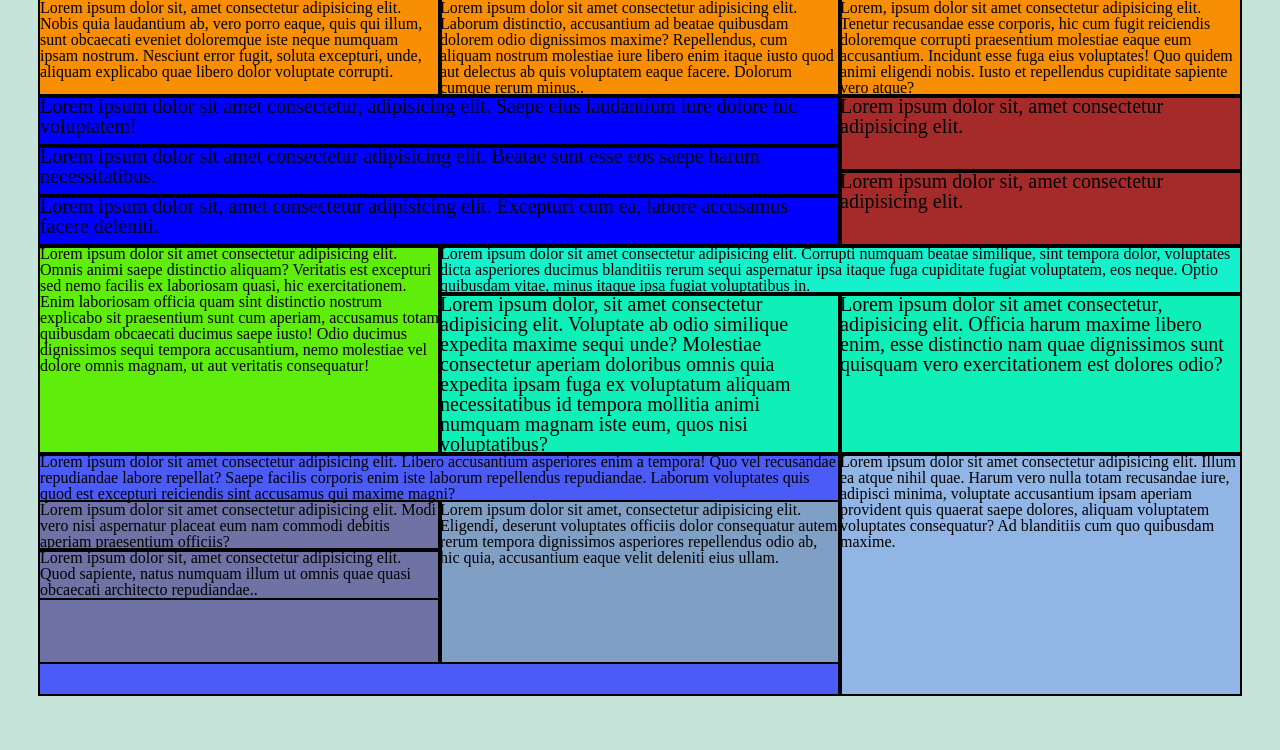
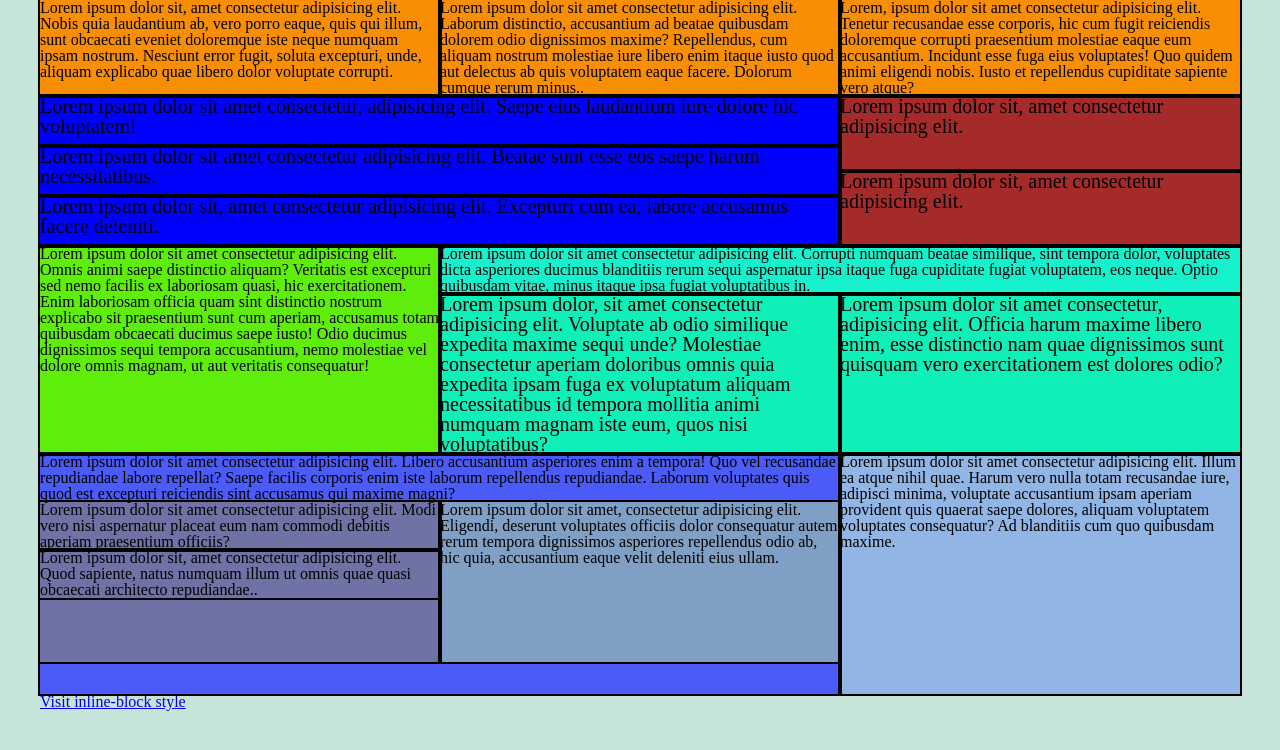
Before and after one commit to AliceH88/homework, a plain HTML site: page index.html in a window 1280 px wide. Drawn offline with Linux system fonts and the light colour scheme.

Commit message:
Update index.html

```diff
--- a/index.html
+++ b/index.html
@@ -59,7 +59,7 @@
                     <div>Lorem ipsum dolor sit amet consectetur adipisicing elit. Illum ea atque nihil quae. Harum vero nulla totam recusandae iure, adipisci minima, voluptate accusantium ipsam aperiam provident quis quaerat saepe dolores, aliquam voluptatem voluptates consequatur? Ad blanditiis cum quo quibusdam maxime.</div>
                 </div>
             </div>
-
+            <a href="2index.html">Visit inline-block style</a>
     </div>
 </body>
 </html>
```
